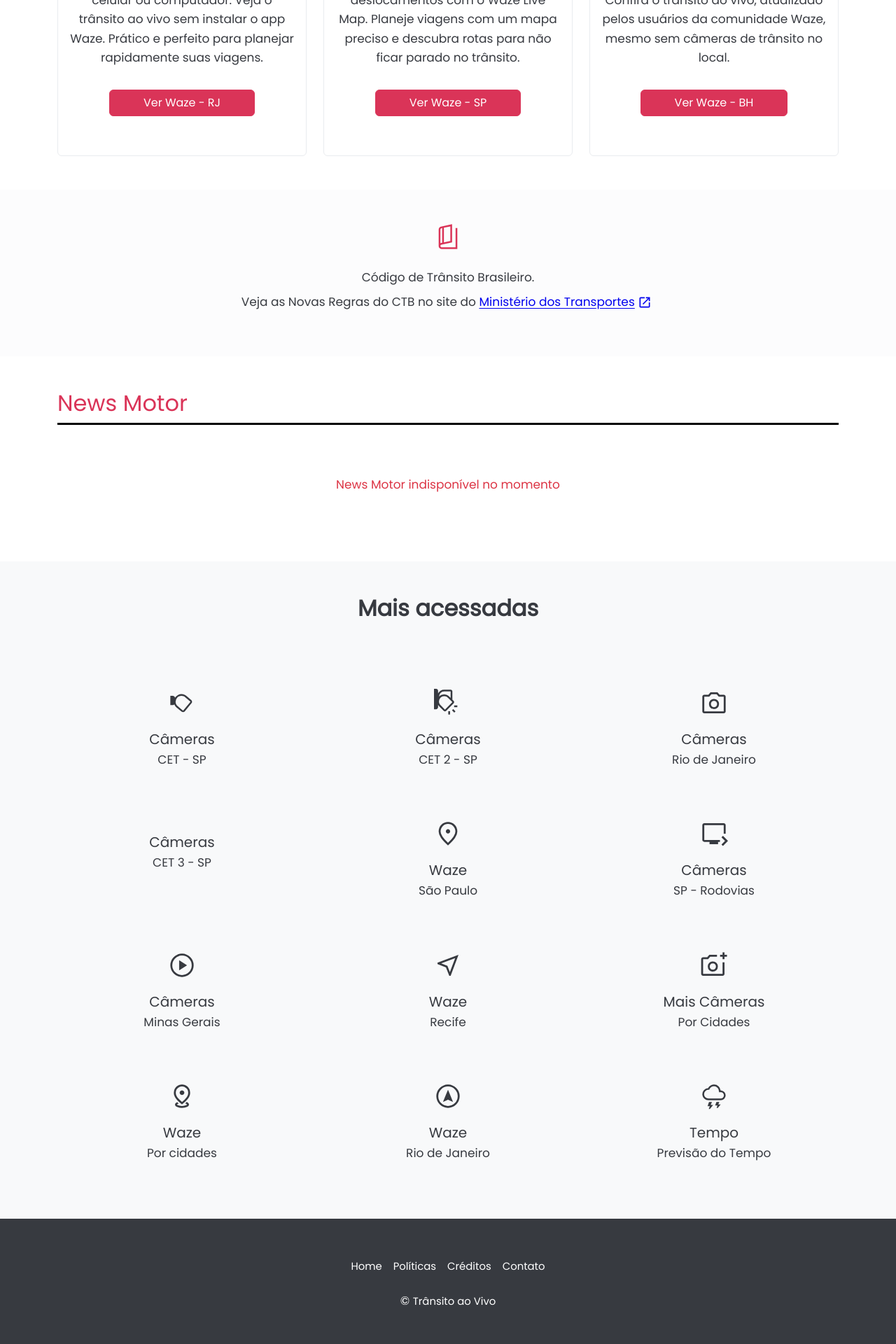
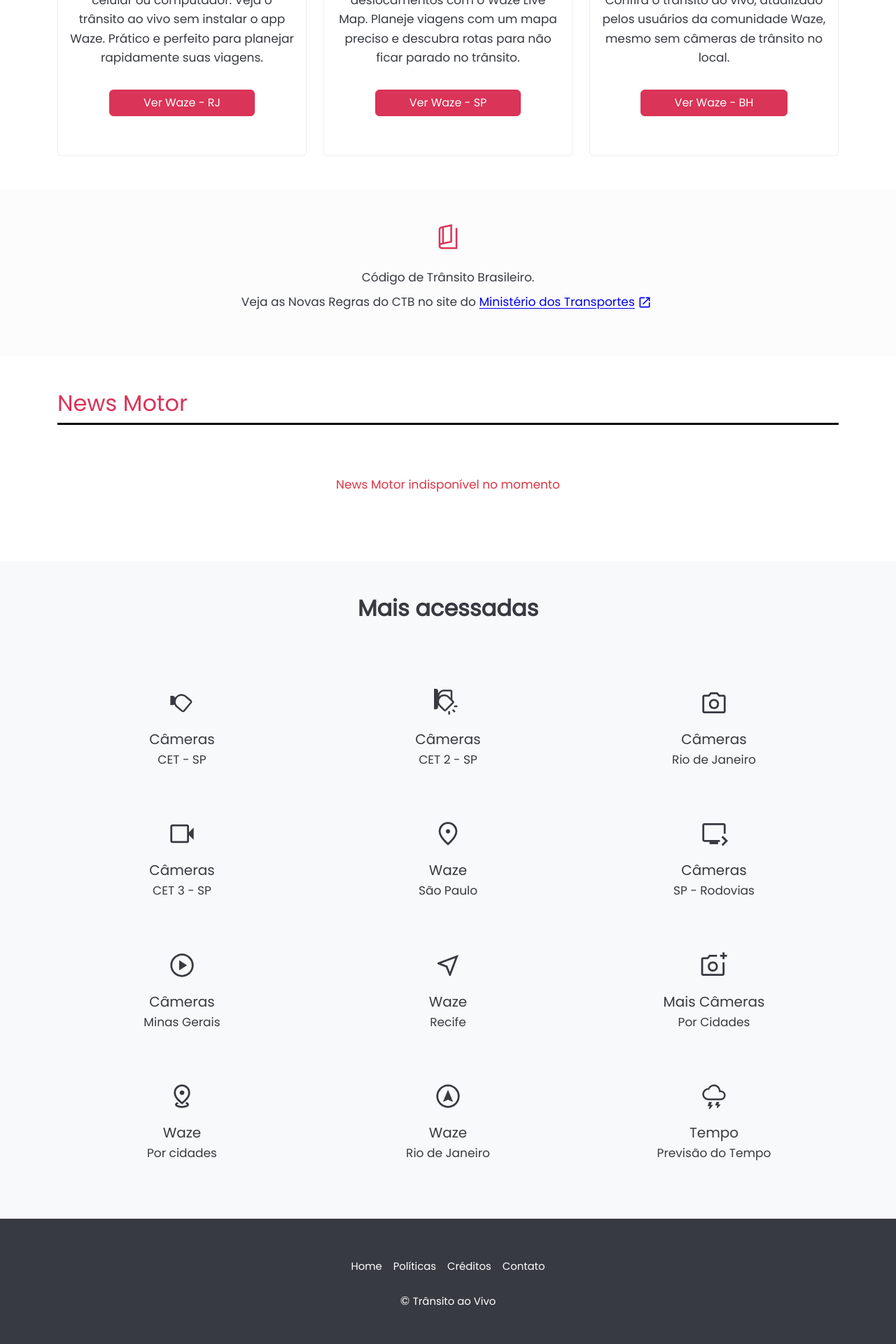
Before and after one commit to Sergio-Damm/transitoaovivo, a Jekyll site: the page built from index.html, in a window 1280 px wide. Shown: the part 1992-3912 px from the top of the page at 70% size. Built offline with Jekyll 4.4.1, drawn with Linux system fonts in a browser that asks for light colours; comment, search, counter and statistics services are not loaded.

Commit message:
restoring cet-3 <!-- content 4/12 -->

```diff
--- a/_layouts/default.html
+++ b/_layouts/default.html
@@ -191,7 +191,8 @@ description: Acompanhe ao vivo o trânsito em São Paulo, Rio de Janeiro e outra
 			</div>
 			<!-- content 4/12 -->
 			<div class='col text-center p-3'>
-				<a aria-label='Ver câmeras - CET-SP 3'0 -960 960 960' width='40' xmlns='http://www.w3.org/2000/svg'><path d='M146.67-160q-27 0-46.84-19.83Q80-199.67 80-226.67v-506.66q0-27 19.83-46.84Q119.67-800 146.67-800h506.66q27 0 46.84 19.83Q720-760.33 720-733.33V-530l160-160v420L720-430v203.33q0 27-19.83 46.84Q680.33-160 653.33-160H146.67Zm0-66.67h506.66v-506.66H146.67v506.66Zm0 0v-506.66 506.66Z'></path></svg>
+				<a aria-label='Ver câmeras - CET-SP 3' class='link-interno' href='/transito-cetsp-3/'>
+					<svg fill='#373a40' height='40' viewBox='0 -960 960 960' width='40' xmlns='http://www.w3.org/2000/svg'><path d='M146.67-160q-27 0-46.84-19.83Q80-199.67 80-226.67v-506.66q0-27 19.83-46.84Q119.67-800 146.67-800h506.66q27 0 46.84 19.83Q720-760.33 720-733.33V-530l160-160v420L720-430v203.33q0 27-19.83 46.84Q680.33-160 653.33-160H146.67Zm0-66.67h506.66v-506.66H146.67v506.66Zm0 0v-506.66 506.66Z'></path></svg>
 					<p class='fs-5 pt-3 mb-0'>Câmeras</p>
 					<p class='mb-3'>CET 3 - SP</p>
 				</a>
```
